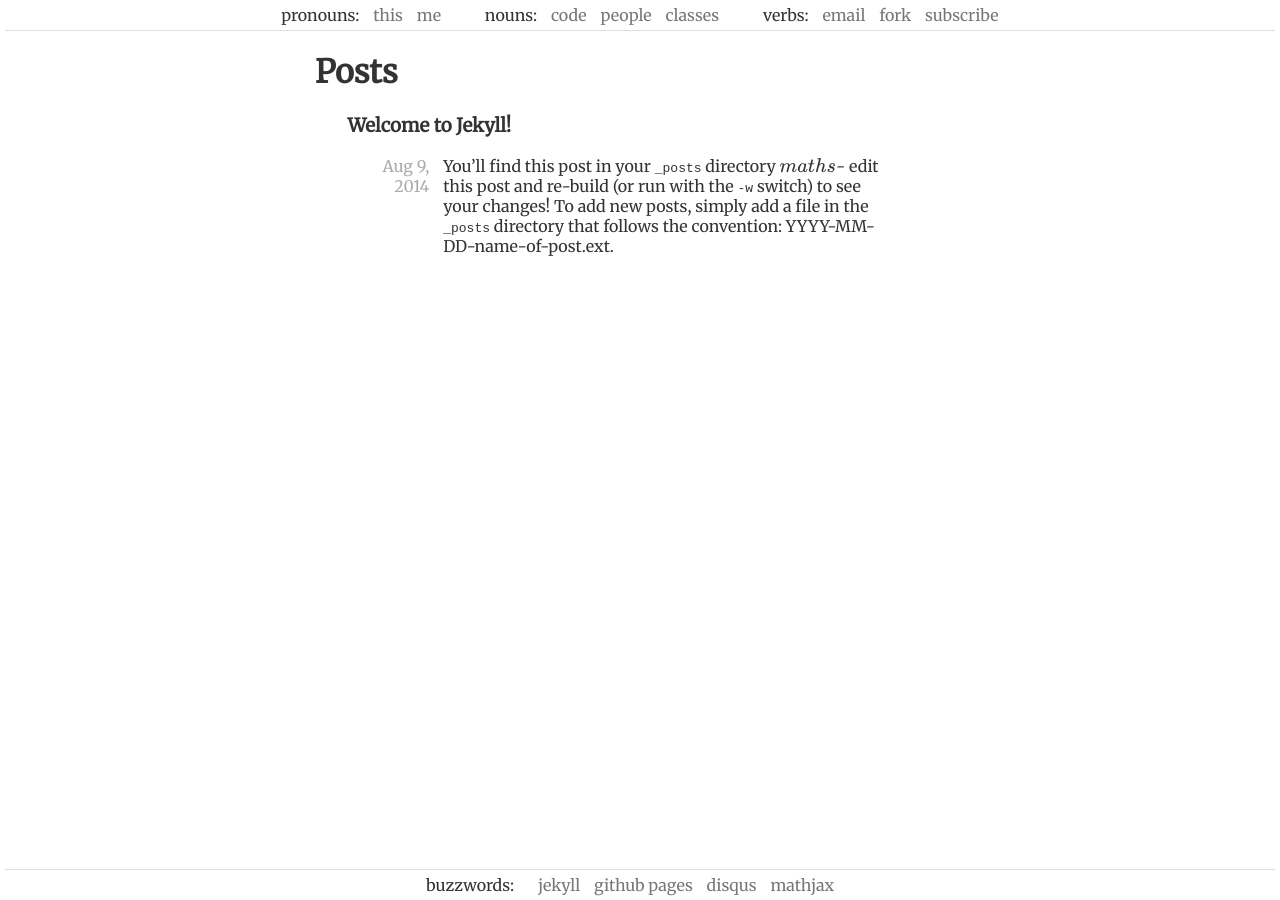
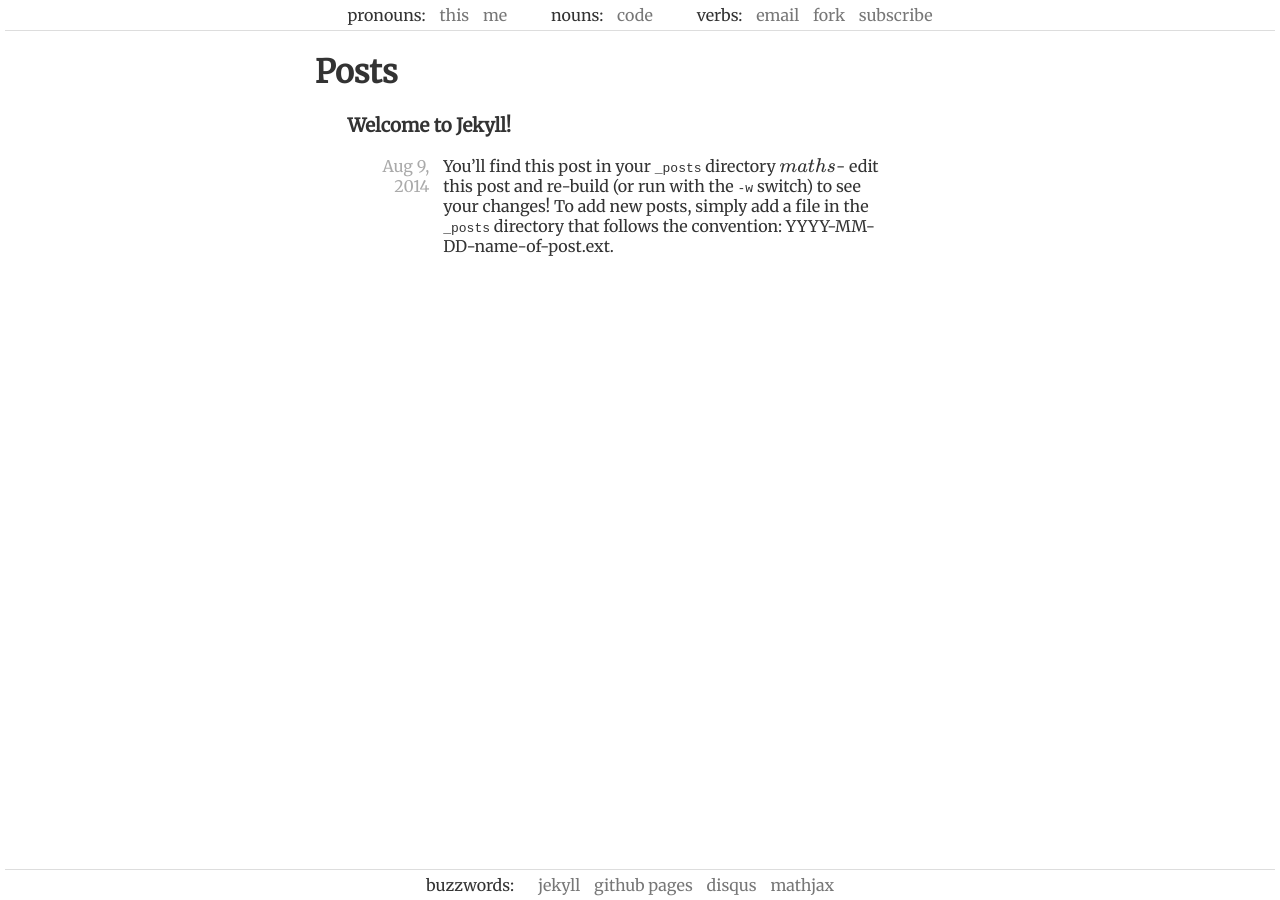
Before and after one commit to benjaminjkraft/staging, a Jekyll site: the page built from index.html, in a window 1280 px wide. Built offline with Jekyll 4.4.1, drawn with Linux system fonts in a browser that asks for light colours; nearby versions of some CDN libraries; formulas are drawn with MathJax 3.

Commit message:
Removes /people/ and /classes/ from the navbar until they exist

```diff
--- a/_includes/header.html
+++ b/_includes/header.html
@@ -9,8 +9,6 @@
         <ul>
             <li>nouns:</li>
             <li><a href="/code/">code</a></li>
-            <li><a href="/people/">people</a></li>
-            <li><a href="/classes/">classes</a></li>
         </ul>
         <ul>
             <li>verbs:</li>
```
